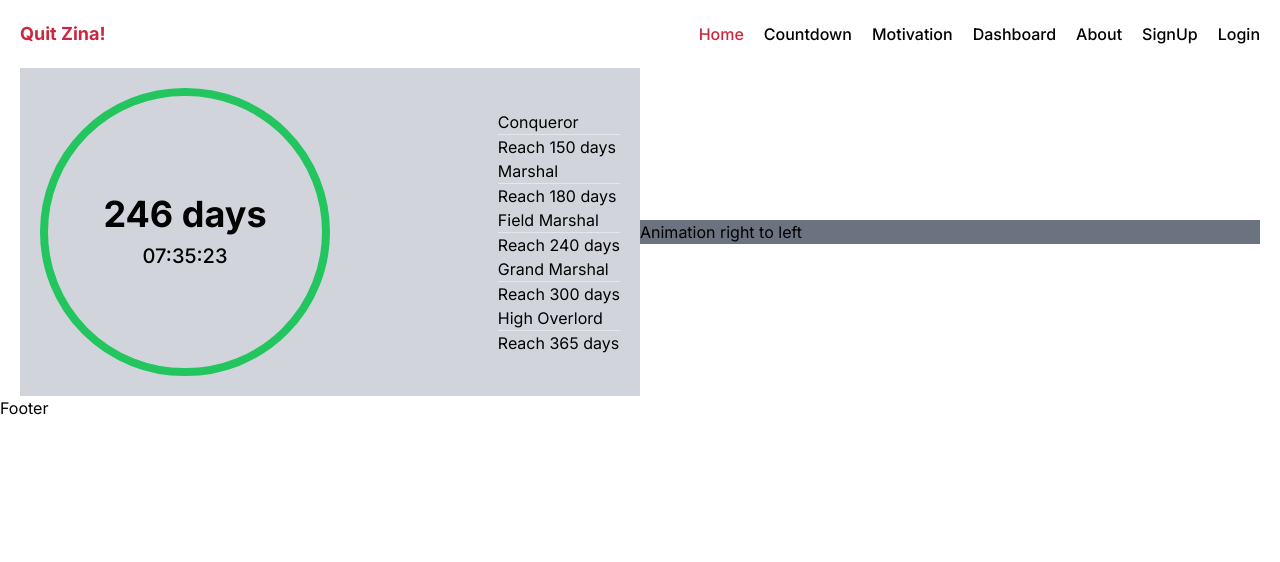
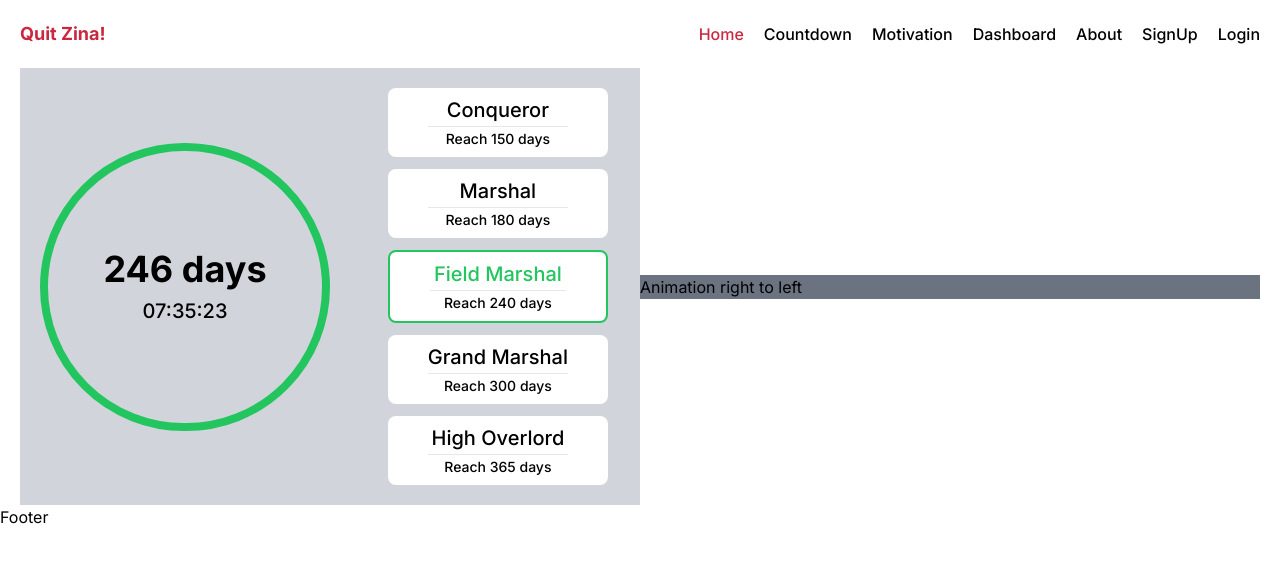
Before and after one commit to rakibul-wdp/quit-zina, a Next.js app: page / in a window 1280 px wide. Shown: the top 562 px of the page. Built offline with nearby package versions, Linux system fonts and the light colour scheme.

Commit message:
home hero first part

```diff
--- a/components/Home/Hero.tsx
+++ b/components/Home/Hero.tsx
@@ -10,12 +10,23 @@ export const Hero = () => {
             <h1 className="text-4xl font-bold mb-2">246 days</h1>
             <h3 className="text-xl font-medium">07:35:23</h3>
           </div>
-          <div>
+          <div className="pr-3">
             {homeRank.map((rank) => (
-              <div key={rank.id}>
-                <h1>{rank.rank}</h1>
-                <hr />
-                <p>{rank.reach}</p>
+              <div
+                className={`bg-white flex flex-col items-center justify-center px-10 py-2 rounded-lg ${
+                  rank.id !== 5 && "mb-3"
+                } ${rank.id === 3 && "border-2 border-green-500"}`}
+                key={rank.id}
+              >
+                <h1
+                  className={`text-xl font-medium ${
+                    rank.id === 3 && "text-green-500"
+                  }`}
+                >
+                  {rank.rank}
+                </h1>
+                <hr className="w-full my-[2px]" />
+                <p className="text-sm font-medium">{rank.reach}</p>
               </div>
             ))}
           </div>
```
